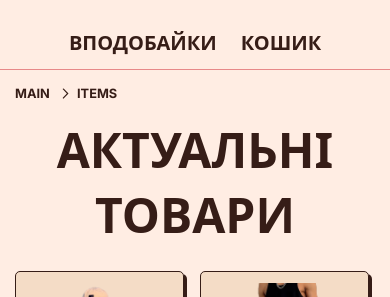
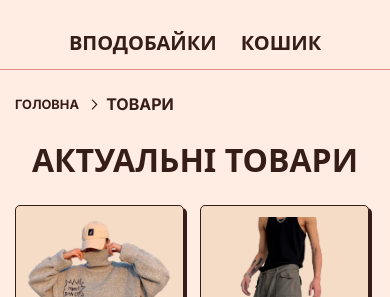
Before and after one commit to misha-mg/capybara-frontend, a SvelteKit app: page /items in a window 390 px wide. Shown: the part 123-420 px from the top of the page. Built offline with nearby package versions, Linux system fonts and the light colour scheme; a web font is replaced by a local one.

Commit message:
fix: breadcrumbs fixes

```diff
--- a/src/elements/BreadCrumbs.svelte
+++ b/src/elements/BreadCrumbs.svelte
@@ -10,10 +10,17 @@
 <section id="breadcrumbs">
   <div class="container">
     {#each crumbsData as item}
-      <a href={item.path}>
-        <span>{item.name}</span>
-        <span class:arrow={item.path}></span>
-      </a>
+      {#if item.path}
+        <a href={item.path}>
+          <span>{item.name}</span>
+          <span class:arrow={item.path}></span>
+        </a>
+      {:else}
+        <div>
+          <span>{item.name}</span>
+          <span class:arrow={item.path}></span>
+        </div>
+      {/if}
     {/each}
   </div>
 </section>
--- a/src/resources/css/app.css
+++ b/src/resources/css/app.css
@@ -360,6 +360,11 @@ section#items .content a {
     margin-bottom: 2rem;
   }
 }
+@media (max-width: 520px) {
+  section#items .heading h1 {
+    font-size: 2rem;
+  }
+}
 section#categories {
   height: 20rem;
   display: flex;
@@ -374,6 +379,11 @@ section#categories .heading h1 {
 @media (max-width: 720px) {
   section#categories .heading h1 {
     font-size: 3rem;
+  }
+}
+@media (max-width: 520px) {
+  section#categories .heading h1 {
+    font-size: 2rem;
   }
 }
 section#likes .heading {
@@ -966,13 +976,13 @@ section#item-page .container .item-page__info .item-page__facts > div h5 {
 }
 section#breadcrumbs {
   margin-top: -3rem;
-  padding: 1rem 0;
+  padding: 1.5rem 0;
 }
 section#breadcrumbs .container {
   display: flex;
   gap: 0.75rem;
 }
-section#breadcrumbs a {
+section#breadcrumbs a, section#breadcrumbs div {
   font-size: 1rem;
   font-weight: bold;
   text-transform: uppercase;
@@ -980,7 +990,7 @@ section#breadcrumbs a {
   gap: 0.75rem;
   align-items: center;
 }
-section#breadcrumbs a:hover {
+section#breadcrumbs a a:hover, section#breadcrumbs div a:hover {
   color: var(--focus-color);
 }
 section#breadcrumbs span.arrow {
--- a/src/resources/styles/components/_breadcrumbs.scss
+++ b/src/resources/styles/components/_breadcrumbs.scss
@@ -1,11 +1,11 @@
 section#breadcrumbs {
   margin-top: -3rem;
-  padding: 1rem 0;
+  padding: 1.5rem 0;
   .container {
     display: flex;
     gap: 0.75rem;
   }
-  a {
+  a, div {
     font-size: 1rem;
     font-weight: bold;
     text-transform: uppercase;
@@ -14,7 +14,7 @@ section#breadcrumbs {
     gap: 0.75rem;
     align-items: center;
 
-    &:hover {
+    a:hover {
       color: $focus-color;
     }
   }
--- a/src/resources/styles/page-parts/_items.scss
+++ b/src/resources/styles/page-parts/_items.scss
@@ -36,3 +36,13 @@ section#items {
     }
   }
 }
+
+@media (max-width: 520px) {
+  section#items {
+    .heading {
+      h1 {
+        font-size: 2rem;
+      }
+    }
+  }
+}
--- a/src/routes/cart/+page.svelte
+++ b/src/routes/cart/+page.svelte
@@ -8,11 +8,11 @@
   let crumbsData = [
     {
       path: "/",
-      name: "main",
+      name: "Головна",
     },
     {
       path: "",
-      name: "cart",
+      name: "Кошик",
     },
   ];
 </script>
--- a/src/routes/categories/+page.svelte
+++ b/src/routes/categories/+page.svelte
@@ -4,11 +4,11 @@
   let crumbsData = [
     {
       path: "/",
-      name: "main",
+      name: "Головна",
     },
     {
       path: "",
-      name: "categories",
+      name: "Категорії",
     },
   ];
 </script>
--- a/src/routes/items/+page.svelte
+++ b/src/routes/items/+page.svelte
@@ -6,11 +6,11 @@
   let crumbsData = [
     {
       path: "/",
-      name: "main",
+      name: "Головна",
     },
     {
       path: "",
-      name: "items",
+      name: "Товари",
     },
   ];
 </script>
--- a/src/routes/items/[item]/+page.svelte
+++ b/src/routes/items/[item]/+page.svelte
@@ -35,12 +35,12 @@
   $: (() => {
     crumbsData = [
       {
-        path: "/main",
-        name: "main",
+        path: "/",
+        name: "Головна",
       },
       {
         path: "/items",
-        name: "items",
+        name: "Товари",
       },
       {
         path: "",
--- a/src/routes/likes/+page.svelte
+++ b/src/routes/likes/+page.svelte
@@ -14,11 +14,11 @@
   let crumbsData = [
     {
       path: "/",
-      name: "main",
+      name: "Головна",
     },
     {
       path: "",
-      name: "likes",
+      name: "Вподобайки",
     },
   ];
 </script>
```
Also changed, not shown: src/resources/styles/page-parts/_categories.scss (+10 -0 lines), 1 other file (tests, documents, lock files or other folders).
